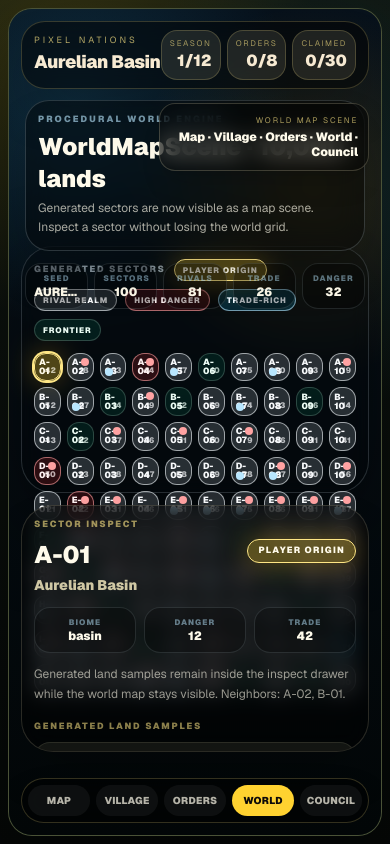
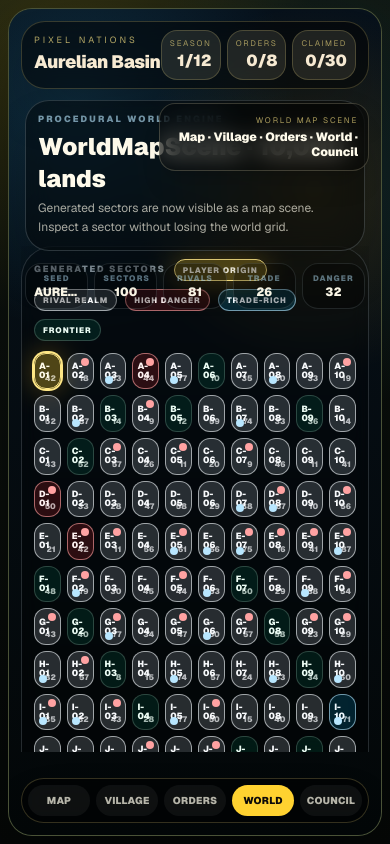
Before and after one commit to tomat60/pixel-nations, a Next.js app: page /play in a window 390 px wide. Both pictures are taken after a click on the button "WORLD". Built offline with nearby package versions, Linux system fonts and the light colour scheme.

Commit message:
fix: keep world grid clickable on mobile

```diff
--- a/app/play/world/WorldMapScene.tsx
+++ b/app/play/world/WorldMapScene.tsx
@@ -20,7 +20,7 @@ const kindClasses: Record<SectorKind, string> = {
   frontier: "border-emerald-100/20 bg-emerald-400/10 text-emerald-50",
 };
 
-export function WorldMapScene({ state, dispatch }: { state: PlayState; dispatch: (action: PlayAction) => void }) {
+export function WorldMapScene({ dispatch }: { state: PlayState; dispatch: (action: PlayAction) => void }) {
   const model = useMemo(() => buildWorldMapModel(), []);
   const [selectedIndex, setSelectedIndex] = useState(0);
   const selected = model.sectors[selectedIndex] ?? model.sectors[0];
@@ -28,7 +28,7 @@ export function WorldMapScene({ state, dispatch }: { state: PlayState; dispatch:
 
   return (
     <section data-qa="world-map-scene" className="absolute inset-0 overflow-hidden bg-[radial-gradient(circle_at_18%_12%,rgba(56,189,248,.16),transparent_28%),radial-gradient(circle_at_82%_22%,rgba(251,191,36,.14),transparent_26%),linear-gradient(180deg,#07111b_0%,#030708_100%)]">
-      <div data-qa="world-panel" className="absolute inset-0" />
+      <div data-qa="world-panel" className="pointer-events-none absolute inset-0" />
       <div className="absolute left-4 right-4 top-[5.7rem] z-10 flex flex-col gap-3 md:left-6 md:right-6 md:top-[6.6rem] lg:flex-row lg:items-start lg:justify-between">
         <div className="max-w-[720px] rounded-3xl border border-sky-100/18 bg-black/42 p-3 shadow-2xl backdrop-blur-md md:p-4">
           <p className="text-[9px] font-black uppercase tracking-[0.24em] text-sky-200/65">Procedural world engine</p>
@@ -44,8 +44,8 @@ export function WorldMapScene({ state, dispatch }: { state: PlayState; dispatch:
         </div>
       </div>
 
-      <div className="absolute bottom-[5.2rem] left-3 right-3 top-[14.8rem] grid gap-3 md:bottom-[6.2rem] md:left-6 md:right-6 md:top-[13.8rem] lg:grid-cols-[minmax(0,1fr)_360px]">
-        <div className="min-h-0 rounded-[2rem] border border-sky-100/16 bg-black/28 p-3 shadow-[0_30px_90px_rgba(0,0,0,.48)] backdrop-blur-sm md:p-4">
+      <div className="absolute bottom-[5.2rem] left-3 right-3 top-[14.8rem] flex flex-col gap-3 overflow-y-auto pb-6 md:bottom-[6.2rem] md:left-6 md:right-6 md:top-[13.8rem] lg:grid lg:grid-cols-[minmax(0,1fr)_360px] lg:overflow-hidden lg:pb-0">
+        <div className="shrink-0 rounded-[2rem] border border-sky-100/16 bg-black/28 p-3 shadow-[0_30px_90px_rgba(0,0,0,.48)] backdrop-blur-sm md:p-4 lg:min-h-0">
           <div className="mb-3 flex flex-wrap items-center gap-2">
             <p className="text-[9px] font-black uppercase tracking-[0.2em] text-sky-100/60">Generated sectors</p>
             <Legend kind="origin" />
@@ -54,14 +54,14 @@ export function WorldMapScene({ state, dispatch }: { state: PlayState; dispatch:
             <Legend kind="trade" />
             <Legend kind="frontier" />
           </div>
-          <div className="grid h-[calc(100%-2.8rem)] min-h-[340px] grid-cols-10 grid-rows-10 gap-1.5 md:gap-2">
+          <div className="grid h-[420px] grid-cols-10 grid-rows-10 gap-1.5 md:h-[520px] md:gap-2 lg:h-[calc(100%-2.8rem)] lg:min-h-[340px]">
             {model.sectors.map((sector) => (
               <SectorTile key={sector.id} sector={sector} selected={sector.index === selected.index} onSelect={() => setSelectedIndex(sector.index)} />
             ))}
           </div>
         </div>
 
-        <aside data-qa="world-sector-inspect" className="min-h-0 overflow-auto rounded-[2rem] border border-amber-100/16 bg-black/48 p-3 shadow-2xl backdrop-blur-md md:p-4">
+        <aside data-qa="world-sector-inspect" className="shrink-0 rounded-[2rem] border border-amber-100/16 bg-black/48 p-3 shadow-2xl backdrop-blur-md md:p-4 lg:min-h-0 lg:overflow-auto">
           <p className="text-[9px] font-black uppercase tracking-[0.2em] text-amber-200/60">Sector inspect</p>
           <div className="mt-2 flex items-start justify-between gap-3">
             <div>
@@ -125,7 +125,7 @@ function Legend({ kind }: { kind: SectorKind }) {
   return <span className={`rounded-full border px-2 py-1 text-[8px] font-black uppercase tracking-[0.12em] ${kindClasses[kind]}`}>{kindLabels[kind]}</span>;
 }
 
-function Metric({ label, value }: { label: string; value: string | number }) {
+function Metric({ label, value }: { label: string | number; value: string | number }) {
   return (
     <div className="rounded-2xl border border-sky-100/12 bg-black/30 px-2 py-2">
       <p className="text-[8px] font-black uppercase tracking-[0.14em] text-sky-200/50">{label}</p>
```
